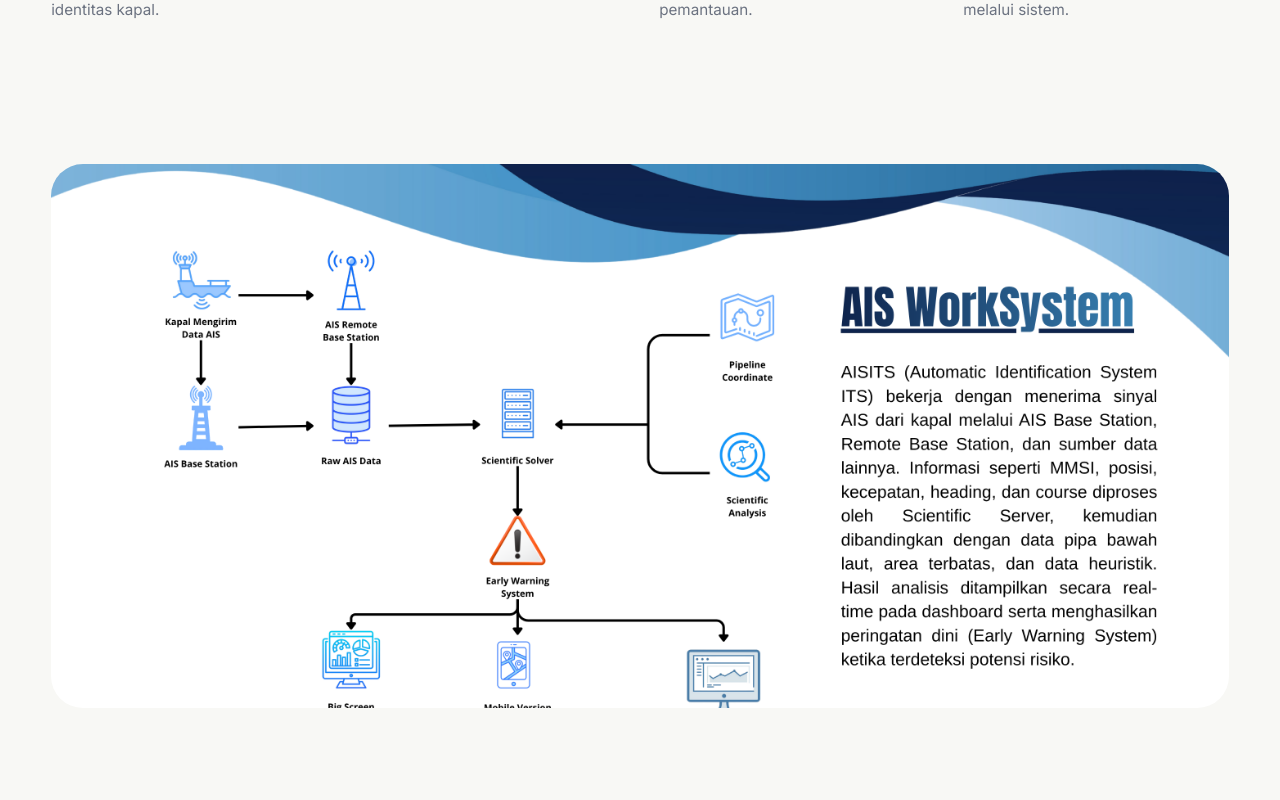
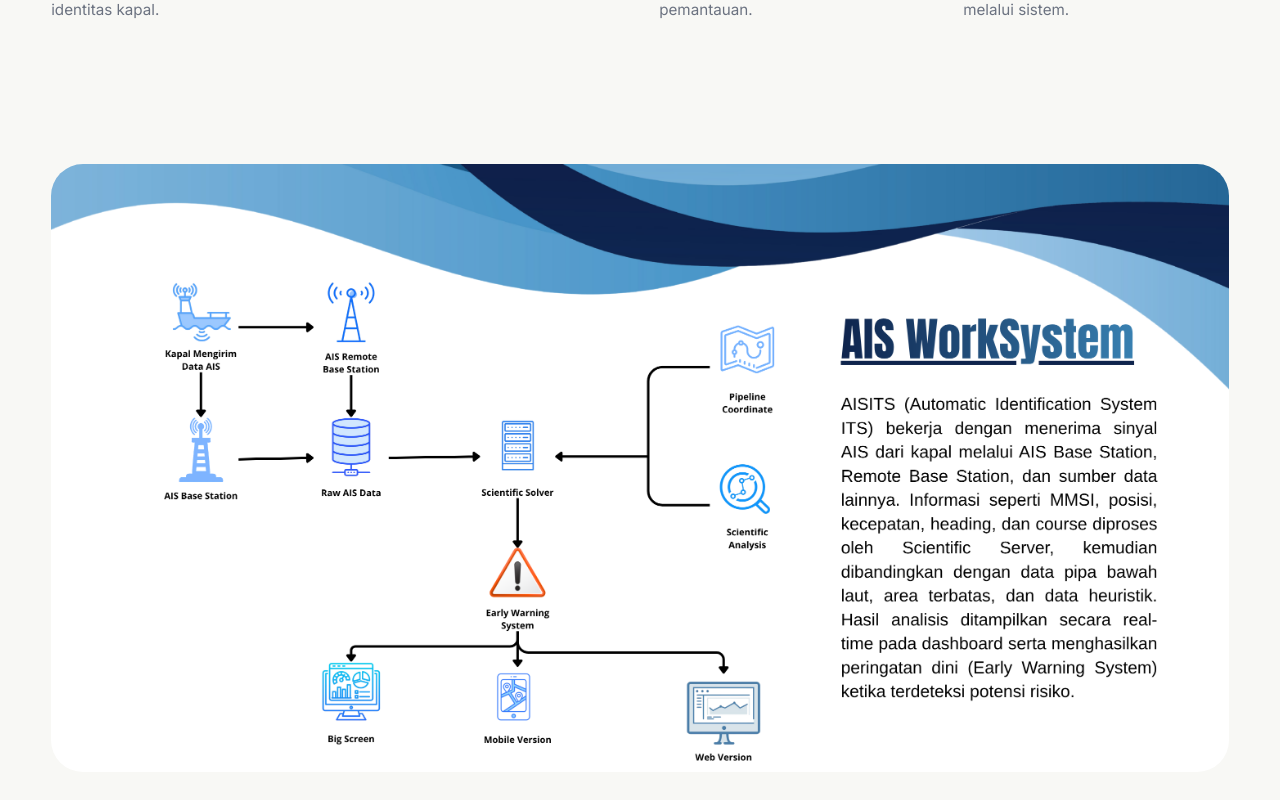
Before and after one commit to teguh3130/ais-product, a Vue app: page / in a window 1280 px wide. Shown: the part 2838-3638 px from the top of the page. Built offline with nearby package versions, Linux system fonts and the light colour scheme.

Commit message:
update: re-design all

```diff
--- a/src/components/WorkflowSection.vue
+++ b/src/components/WorkflowSection.vue
@@ -192,7 +192,7 @@ onBeforeUnmount(() => {
 
 .workflow-visual img {
   width: 100%;
-  max-height: 34rem;
+  max-height: 38rem;
   object-fit: cover;
   object-position: center;
 }
```
